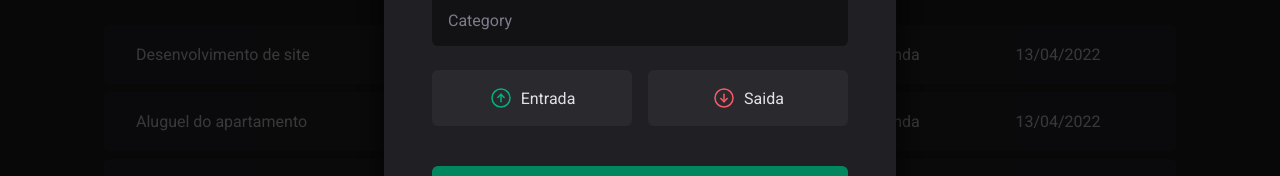
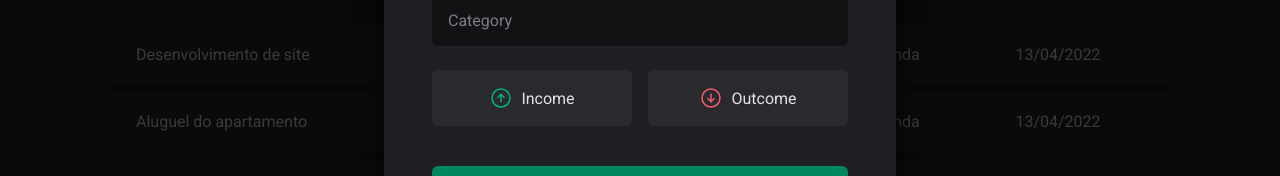
Before and after one commit to ruivergani/dt-money, a React (Vite) app: page / in a window 1280 px wide. Both pictures are taken after a click on the button "New Transaction". Shown: the part 391-567 px from the top of the page. Built offline with nearby package versions, Linux system fonts and the light colour scheme.

Commit message:
Visual Structure - Creating accessible buttons using Radix

```diff
--- a/package.json
+++ b/package.json
@@ -11,6 +11,7 @@
   },
   "dependencies": {
     "@radix-ui/react-dialog": "^1.0.5",
+    "@radix-ui/react-radio-group": "^1.1.3",
     "phosphor-react": "^1.4.1",
     "react": "^18.2.0",
     "react-dom": "^18.2.0",
--- a/src/components/NewTransactionModal/index.tsx
+++ b/src/components/NewTransactionModal/index.tsx
@@ -18,14 +18,13 @@
           <input type="text" placeholder='Category' required />
 
           <TransactionType>
-            <TransactionTypeButton variant='income'>
+            <TransactionTypeButton variant='income' value='income'>
               <ArrowCircleUp size={24} />
-              Entrada
+              Income
             </TransactionTypeButton>
-
-            <TransactionTypeButton variant='outcome'>
+            <TransactionTypeButton variant='outcome' value='outcome'>
               <ArrowCircleDown size={24} />
-              Saida
+              Outcome
             </TransactionTypeButton>
           </TransactionType>
 
--- a/src/components/NewTransactionModal/styles.ts
+++ b/src/components/NewTransactionModal/styles.ts
@@ -1,5 +1,7 @@
 import { styled } from "styled-components";
 import * as Dialog from '@radix-ui/react-dialog';
+import * as RadioGroup from '@radix-ui/react-radio-group';
+
 export const Overlay = styled(Dialog.Overlay)`
   position: fixed;
   width: 100vw;
@@ -60,17 +62,16 @@
   font-size: 0;
   color: ${props => props.theme['gray-500']};
 `;
-export const TransactionType = styled.div`
+export const TransactionType = styled(RadioGroup.Root)`
   display: grid;
   grid-template-columns: repeat(2, 1fr);
   gap: 1rem;
   margin-top: 0.5rem;
 `;
-
 interface TransactionTypeButtonProps {
   variant: 'income' | 'outcome';
 }
-export const TransactionTypeButton = styled.button<TransactionTypeButtonProps>`
+export const TransactionTypeButton = styled(RadioGroup.Item)<TransactionTypeButtonProps>`
   background: ${props => props.theme['gray-700']};
   padding: 1rem;
   display: flex;
@@ -81,9 +82,23 @@
   cursor: pointer;
   border: 0;
   color: ${props => props.theme['gray-100']};
+  transition: all .2s;
   // Based on the variant change icon color
   svg{
-    color: ${props => props.variant === 'income' ? props.theme['green-300'] : props.theme['red-300']} ;
+    color: ${props => props.variant === 'income' ? props.theme['green-300'] : props.theme['red-300']};
+    transition: all .2s;
   }
 
+  // Data State Styles (checked or unchecked)
+  &[data-state='checked']{
+    color: ${props => props.theme['white']};
+    background: ${props => props.variant === 'income' ? props.theme['green-500'] : props.theme['red-500']};
+
+    svg{
+      color: ${props => props.theme['white']};
+    }
+  }
+  &[data-state='unchecked']:hover{
+    background:${props => props.theme['gray-600']};
+  }
 `;
```
Also changed, not shown: 1 other file (tests, documents, lock files or other folders).
